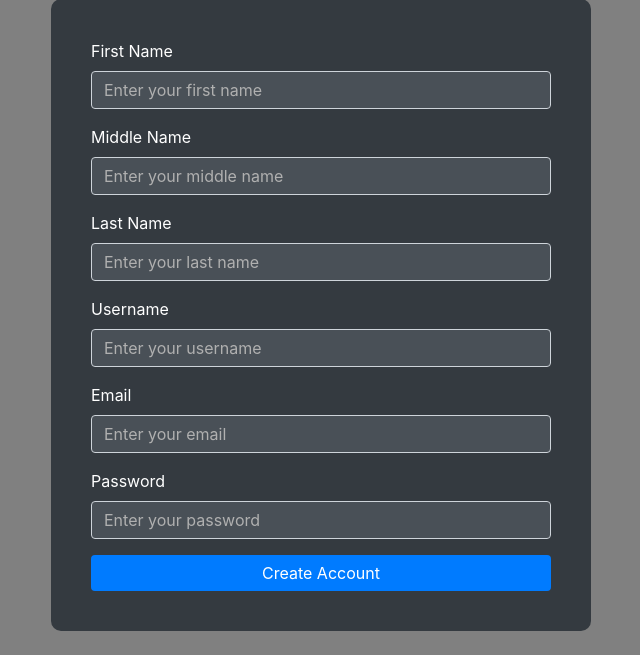
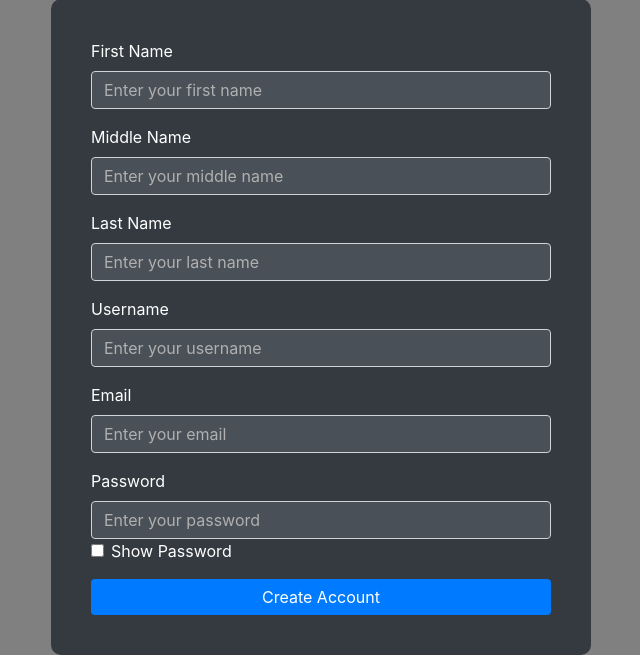
Before and after one commit to User262023/IS203-3B-NunezPrinceAlvier, a PHP site: page /create_account.php in a window 1280 px wide. Shown: the part 151-806 px from the top of the page, without its empty margins (319-959 px from the left). Before the commit the page ends 782 px from the top, so only its background shows below. Run offline with PHP 8.4, Linux system fonts and the light colour scheme; some libraries are stand-ins or nearby versions.

Commit message:
Update create_account.php

```diff
--- a/create_account.php
+++ b/create_account.php
@@ -133,6 +133,10 @@ mysqli_close($connection);
                         <div class="form-group">
                             <label for="password">Password</label>
                             <input type="password" class="form-control" name="password" id="password" placeholder="Enter your password" required>
+                            <div class="form-check">
+                                <input type="checkbox" class="form-check-input" id="showPassword">
+                                <label class="form-check-label" for="showPassword">Show Password</label>
+                            </div>
                         </div>
                         <button type="submit" class="btn btn-primary btn-block" name="create">Create Account</button>
                     </form>
@@ -142,7 +146,14 @@ mysqli_close($connection);
     </div>
 
     <script src="https://code.jquery.com/jquery-3.5.1.slim.min.js"></script>
-    <script src="https://cdn.jsdelivr.net/npm/@popperjs/core@2.0.7/dist/umd/popper.min.js"></script>
+    <script src="cdn.jsdelivr.net/npm/@popperjs/core@2.0.7/dist/umd/popper.min.js"></script>
     <script src="https://stackpath.bootstrapcdn.com/bootstrap/4.5.2/js/bootstrap.min.js"></script>
+    <script>
+        // JavaScript to toggle password visibility
+        document.getElementById('showPassword').addEventListener('change', function() {
+            var passwordInput = document.getElementById('password');
+            passwordInput.type = this.checked ? 'text' : 'password';
+        });
+    </script>
 </body>
 </html>
```
